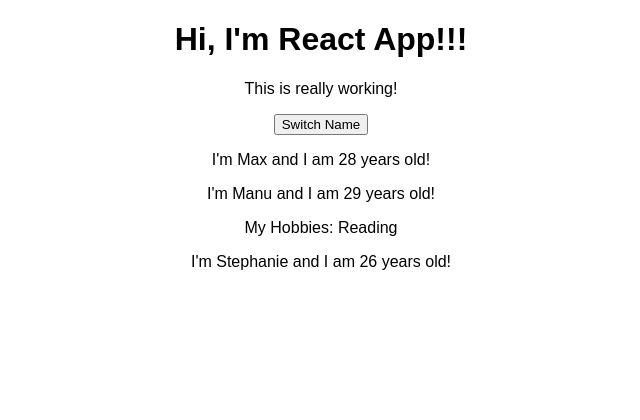
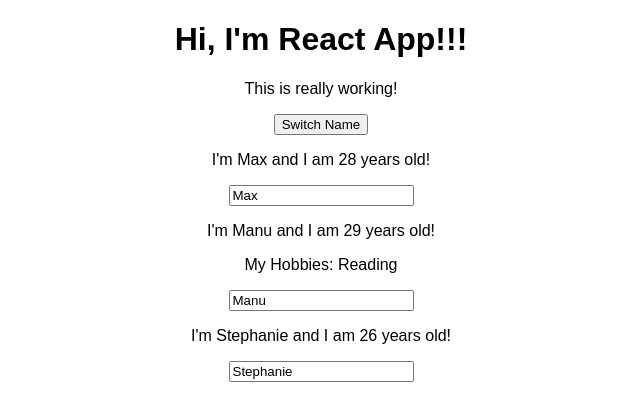
Before and after one commit to lisa761/React-Complete-Guide, a React (Create React App) app: page / in a window 1280 px wide. Shown: the top 420 px of the page, without its empty margins (319-959 px from the left). Built offline with nearby package versions, Linux system fonts and the light colour scheme.

Commit message:
add: dynamically update name

```diff
--- a/src/App.js
+++ b/src/App.js
@@ -4,7 +4,7 @@
 
 class App extends Component {
   state = {
-    persons : [
+    persons: [
       { name: 'Max', age: 28 },
       { name: 'Manu', age: 29 },
       { name: 'Stephanie', age: 26 }
@@ -12,16 +12,24 @@
     otherState: 'some other value'
   }
 
-  switchNameHandler = () => {
-    // DON'T DO THIS: this.state.persons[0].name = 'Maximilian';
+  switchNameHandler = (newName) => {
     this.setState({
       persons : [
-        { name: 'Maximilian', age: 28 },
+        { name: newName, age: 28 },
         { name: 'Manu', age: 29 },
         { name: 'Stephanie', age: 26 }
       ]
     })
-    // takes the object and merges it with the current state
+  }
+
+  nameChangedHandler = (event) => {
+    this.setState({
+      persons : [
+        { name: 'Max', age: 28 },
+        { name: event.target.value, age: 29 },
+        { name: 'Stephanie', age: 26 }
+      ]
+    })
   }
 
   render() {
@@ -29,10 +37,19 @@
       <div className="App">
         <h1>Hi, I'm React App!!!</h1>
         <p>This is really working!</p>
-        <button onClick={this.switchNameHandler}>Switch Name</button>
-        <Person name={this.state.persons[0].name} age={this.state.persons[0].age} />
-        <Person name={this.state.persons[1].name} age={this.state.persons[1].age}>My Hobbies: Reading</Person>
-        <Person name={this.state.persons[2].name} age={this.state.persons[2].age} />
+        <button onClick={() => this.switchNameHandler( 'Maximilian')}>Switch Name</button>
+        <Person
+          name={this.state.persons[0].name}
+          age={this.state.persons[0].age} />
+        <Person
+          name={this.state.persons[1].name}
+          age={this.state.persons[1].age}
+          click={this.switchNameHandler.bind(this, 'Max!')}
+          changed={this.nameChangedHandler}>My Hobbies: Reading</Person>
+        {/* the bind syntax is better than the function because the latter comes with a performance hit */}
+        <Person
+          name={this.state.persons[2].name}
+          age={this.state.persons[2].age} />
       </div>
     );
   }
--- a/src/Person/Person.js
+++ b/src/Person/Person.js
@@ -3,8 +3,9 @@
 const Person = (props) => {
     return (
         <div>
-            <p>I'm {props.name} and I am {props.age} years old!</p>
+            <p onClick={props.click}>I'm {props.name} and I am {props.age} years old!</p>
             <p>{props.children}</p>
+            <input type="text" onChange={props.changed} value={props.name} />
         </div>
     )
 }
```
